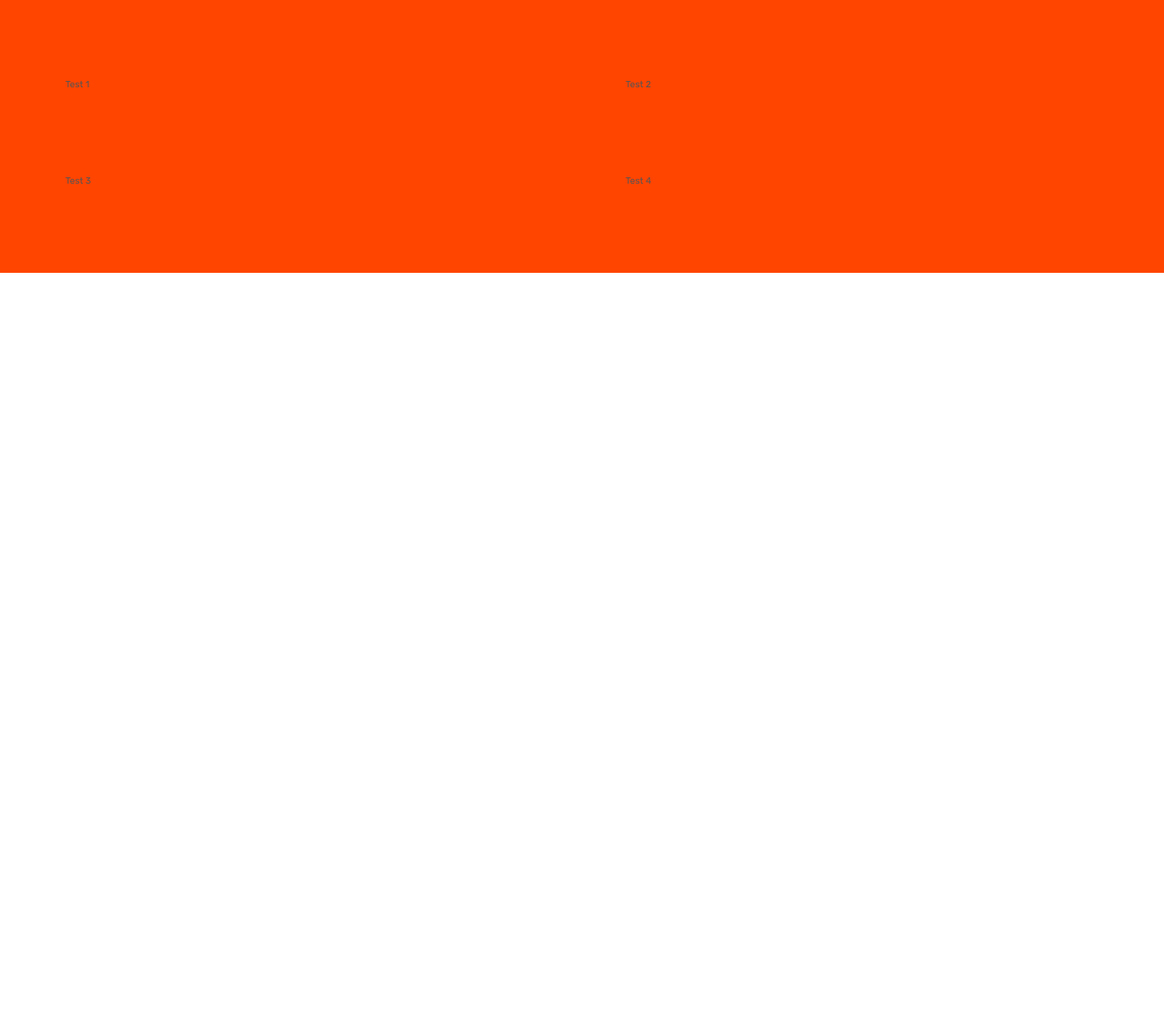
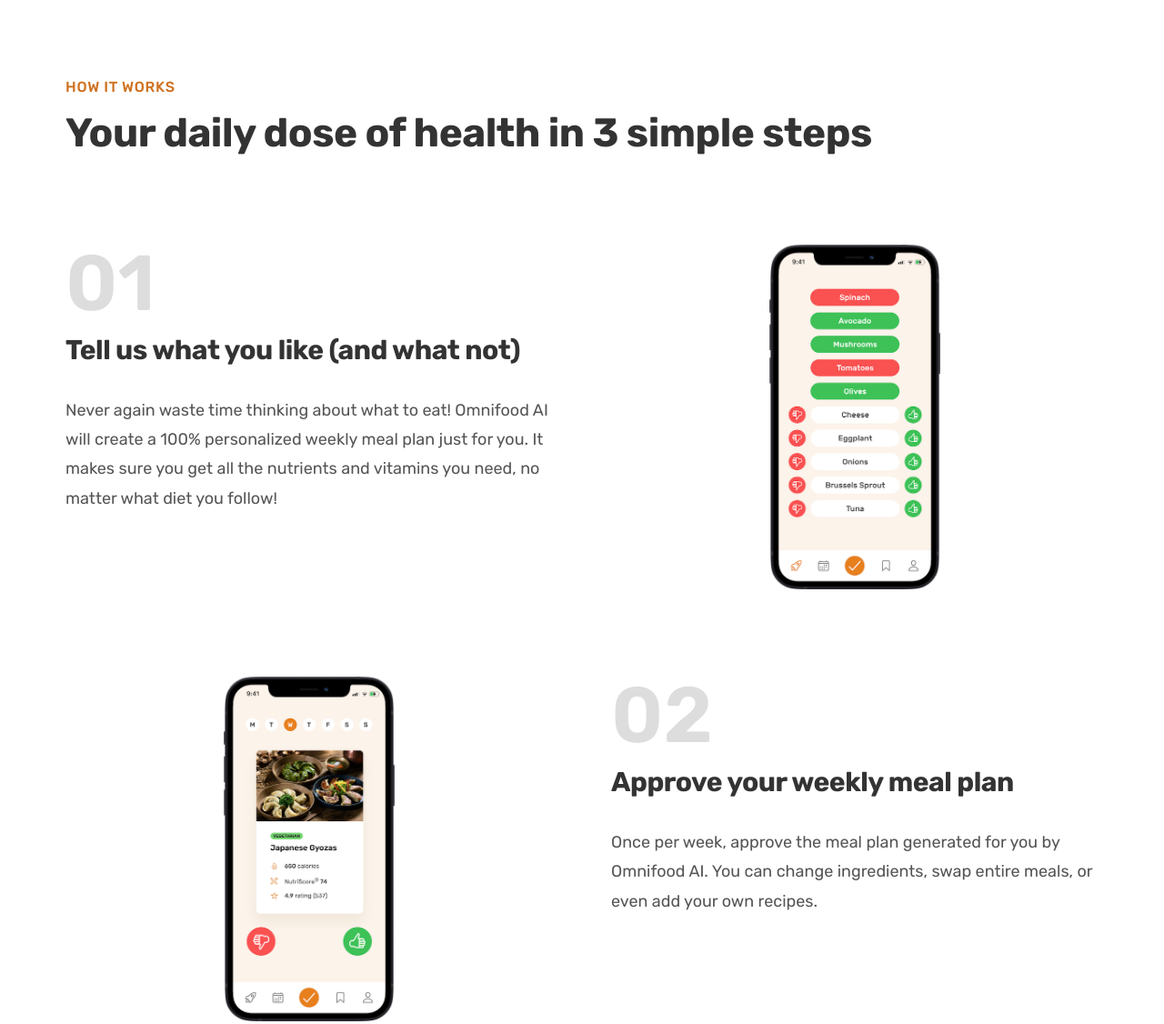
Before and after one commit to HamadSMA/omnifood-desktop, a plain HTML site: page index.html in a window 1280 px wide. Shown: the part 768-1894 px from the top of the page at 91% size. Before the commit the page ends 1068 px from the top, so only its background shows below. Drawn offline with Linux system fonts and the light colour scheme.

Commit message:
how it works section

```diff
--- /dev/null
+++ b/css/general.css
@@ -0,0 +1,177 @@
+/*
+--- 01 TYPOGRAPHY SYSTEM
+
+
+- Font sizes (px)
+10 / 12 / 14 / 16 / 18 / 20 / 24 / 30 / 36 / 44 / 52 / 62 / 74 / 86 / 98
+
+- Font weights:
+Defualt: 400
+Medium: 500
+Semi-bold: 600
+Bold: 700
+
+- line heights
+Default: 1
+Small: 1.05
+medium: 1.2
+Paragraph default: 1.6
+
+-Letter spacing
+- 0.5px
+- 0.75px
+
+--- 02 COLORS
+
+
+Primary: #e67e22
+- Tints: #fdf2e9
+- Shades: #cf711f
+- Accents;
+- Greys: #555 #333
+
+
+--- 03 SHADOWS
+
+
+
+--- 04 BORDER RAIDIUS
+Default: 9px
+
+--- 05 WHITESPACE
+
+
+
+Spacing system (px)
+2 / 4 / 8 / 12 / 16 / 24 / 32 / 48 / 64 / 80 / 96 / 128
+
++=+=+=+=+=+=+=+=+=
+Free images: https://unsplash.com/ -- https://www.pexels.com/ -- https://pixabay.com/
+Free Avatars: https://www.uifaces.co/
++=+=+=+=+=+=+=+=+=
+
+*/
+
+* {
+  margin: 0;
+  padding: 0;
+  box-sizing: border-box;
+}
+
+html {
+  /* font-size: 10px */
+  /* 10px / 16px = 0.625 = 62.5% */
+  font-size: 62.5%;
+}
+
+body {
+  font-family: "Rubik", sans-serif;
+  line-height: 1;
+  font-weight: 400;
+  color: #555;
+}
+
+/*****************************/
+/* GENERAL REUSABLE COMPONENTS */
+/*****************************/
+.container {
+  /* this size is a standard, as well as 1140px */
+  max-width: 120rem;
+  padding: 0 3.2rem;
+  margin: 0 auto;
+}
+
+.grid {
+  display: grid;
+  column-gap: 6.4rem;
+  row-gap: 9.6rem;
+}
+
+.grid--2-cols {
+  /* same as writing 1fr 1fr */
+  grid-template-columns: repeat(2, 1fr);
+}
+
+.grid--4-cols {
+  grid-template-columns: repeat(4, 1fr);
+}
+
+.heading-primary,
+.heading-secondary,
+.heading-tertiary {
+  font-weight: 700;
+  color: #333;
+  letter-spacing: -0.5px;
+}
+
+.heading-primary {
+  font-size: 5.2rem;
+  line-height: 1.05;
+  margin-bottom: 3.2rem;
+}
+
+.heading-secondary {
+  font-size: 4.4rem;
+  line-height: 1.2;
+  margin-bottom: 9.6rem;
+}
+
+.heading-tertiary {
+  font-size: 3rem;
+  line-height: 1.2;
+  margin-bottom: 3.2rem;
+}
+
+.subheading {
+  display: block;
+  font-size: 1.6rem;
+  font-weight: 500;
+  color: #cf711f;
+  text-transform: uppercase;
+  margin-bottom: 1.6rem;
+  letter-spacing: 0.75px;
+}
+
+.btn:link,
+.btn:visited {
+  text-decoration: none;
+  font-size: 2rem;
+  font-weight: 600;
+  display: inline-block;
+  padding: 1.6rem 3.2rem;
+  border-radius: 9px;
+
+  /* Put trnsition  on original state */
+  transition: all 0.3s;
+}
+
+.btn--full:link,
+.btn--full:visited {
+  background-color: #e67e22;
+  color: #fff;
+}
+
+.btn--full:hover,
+.btn--full:active {
+  background-color: #cf711f;
+  color: #fff;
+}
+
+.btn--outline:link,
+.btn--outline:visited {
+  background-color: #fff;
+  color: #555;
+}
+
+.btn--outline:hover,
+.btn--outline:active {
+  background-color: #fdf2e9;
+
+  /* Trick to add border inside */
+  box-shadow: inset 0 0 0 3px #fff;
+}
+
+/* When using a helper class, we must insure its style is always applied */
+.margin-right-sm {
+  margin-right: 1.6rem !important;
+}
--- a/css/style.css
+++ b/css/style.css
@@ -1,148 +1,3 @@
-/*
---- 01 TYPOGRAPHY SYSTEM
-
-
-- Font sizes (px)
-10 / 12 / 14 / 16 / 18 / 20 / 24 / 30 / 36 / 44 / 52 / 62 / 74 / 86 / 98
-
-- Font weights:
-Defualt: 400
-Medium: 500
-Semi-bold: 600
-Bold: 700
-
-- line heights
-Default: 1
-Small: 1.05
-Paragraph default: 1.6
-
---- 02 COLORS
-
-
-Primary: #e67e22
-- Tints: #fdf2e9
-- Shades: #cf711f
-- Accents;
-- Greys: #555 #333
-
-
---- 03 SHADOWS
-
-
-
---- 04 BORDER RAIDIUS
-Default: 9px
-
---- 05 WHITESPACE
-
-
-
-Spacing system (px)
-2 / 4 / 8 / 12 / 16 / 24 / 32 / 48 / 64 / 80 / 96 / 128
-
-+=+=+=+=+=+=+=+=+=
-Free images: https://unsplash.com/ -- https://www.pexels.com/ -- https://pixabay.com/
-Free Avatars: https://www.uifaces.co/
-+=+=+=+=+=+=+=+=+=
-
-*/
-
-* {
-  margin: 0;
-  padding: 0;
-  box-sizing: border-box;
-}
-
-html {
-  /* font-size: 10px */
-  /* 10px / 16px = 0.625 = 62.5% */
-  font-size: 62.5%;
-}
-
-body {
-  font-family: "Rubik", sans-serif;
-  line-height: 1;
-  font-weight: 400;
-  color: #555;
-}
-
-/*****************************/
-/* GENERAL REUSABLE COMPONENTS */
-/*****************************/
-.container {
-  /* this size is a standard, as well as 1140px */
-  max-width: 120rem;
-  padding: 0 3.2rem;
-  margin: 0 auto;
-}
-
-.grid {
-  display: grid;
-  gap: 9.6rem;
-}
-
-.grid--2-cols {
-  /* same as writing 1fr 1fr */
-  grid-template-columns: repeat(2, 1fr);
-}
-
-.grid--4-cols {
-  grid-template-columns: repeat(4, 1fr);
-}
-
-.heading-primary {
-  font-size: 5.2rem;
-  font-weight: 700;
-  line-height: 1.05;
-  color: #333;
-  letter-spacing: -0.5px;
-  margin-bottom: 3.2rem;
-}
-
-.btn:link,
-.btn:visited {
-  text-decoration: none;
-  font-size: 2rem;
-  font-weight: 600;
-  display: inline-block;
-  padding: 1.6rem 3.2rem;
-  border-radius: 9px;
-
-  /* Put trnsition  on original state */
-  transition: all 0.3s;
-}
-
-.btn--full:link,
-.btn--full:visited {
-  background-color: #e67e22;
-  color: #fff;
-}
-
-.btn--full:hover,
-.btn--full:active {
-  background-color: #cf711f;
-  color: #fff;
-}
-
-.btn--outline:link,
-.btn--outline:visited {
-  background-color: #fff;
-  color: #555;
-}
-
-.btn--outline:hover,
-.btn--outline:active {
-  background-color: #fdf2e9;
-
-  /* Trick to add border inside */
-  box-shadow: inset 0 0 0 3px #fff;
-}
-
-/* When using a helper class, we must insure its style is always applied */
-.margin-right-sm {
-  margin-right: 1.6rem !important;
-}
-
 /*****************************/
 /* HEADER */
 /*****************************/
@@ -266,5 +121,26 @@ body {
 /*****************************/
 .section-how {
   padding: 9.6rem 0;
-  background-color: orangered;
 }
+
+.step-number {
+  font-size: 8.6rem;
+  font-weight: 600;
+  color: #ddd;
+  margin-bottom: 1.2rem;
+}
+
+.step-description {
+  font-size: 1.8rem;
+  line-height: 1.8;
+}
+
+.step-img-box {
+  display: flex;
+  align-items: center;
+  justify-content: center;
+}
+
+.step-img {
+  width: 35%;
+}
--- a/index.html
+++ b/index.html
@@ -10,7 +10,7 @@
       href="https://fonts.googleapis.com/css2?family=Inter:wght@100..900&family=Rubik:ital,wght@0,300..900;1,300..900&display=swap"
       rel="stylesheet"
     />
-
+    <link rel="stylesheet" href="css/general.css" />
     <link rel="stylesheet" href="css/style.css" />
 
     <title>Omnifood</title>
@@ -69,11 +69,68 @@
         </div>
       </section>
       <section class="section-how">
+        <div class="container">
+          <span class="subheading">How it works</span>
+          <h2 class="heading-secondary">
+            Your daily dose of health in 3 simple steps
+          </h2>
+        </div>
         <div class="container grid grid--2-cols">
-          <div>Test 1</div>
-          <div>Test 2</div>
-          <div>Test 3</div>
-          <div>Test 4</div>
+          <!-- STEP 01 -->
+          <div class="step-text-box">
+            <p class="step-number">01</p>
+            <h3 class="heading-tertiary">
+              Tell us what you like (and what not)
+            </h3>
+            <p class="step-description">
+              Never again waste time thinking about what to eat! Omnifood AI
+              will create a 100% personalized weekly meal plan just for you. It
+              makes sure you get all the nutrients and vitamins you need, no
+              matter what diet you follow!
+            </p>
+          </div>
+          <div class="step-img-box">
+            <img
+              src="img/app/app-screen-1.png"
+              class="step-img"
+              alt="iphone app preferences selection screen"
+            />
+          </div>
+          <!-- STEP 02 -->
+          <div class="step-img-box">
+            <img
+              src="img/app/app-screen-2.png"
+              class="step-img"
+              alt="meals approving plan screen"
+            />
+          </div>
+          <div class="step-text-box">
+            <p class="step-number">02</p>
+            <h3 class="heading-tertiary">Approve your weekly meal plan</h3>
+            <p class="step-description">
+              Once per week, approve the meal plan generated for you by Omnifood
+              AI. You can change ingredients, swap entire meals, or even add
+              your own recipes.
+            </p>
+          </div>
+
+          <!-- STEP 03 -->
+          <div class="step-text-box">
+            <p class="step-number">03</p>
+            <h3 class="heading-tertiary">Receive meals at convenient time</h3>
+            <p class="step-description">
+              Best chefs in town will cook your selected meal every day, and we
+              will deliver it to your door whenever works best for you. You can
+              change delivery schedule and address daily!
+            </p>
+          </div>
+          <div class="step-img-box">
+            <img
+              src="img/app/app-screen-3.png"
+              class="step-img"
+              alt="delivery screen"
+            />
+          </div>
         </div>
       </section>
     </main>
```
